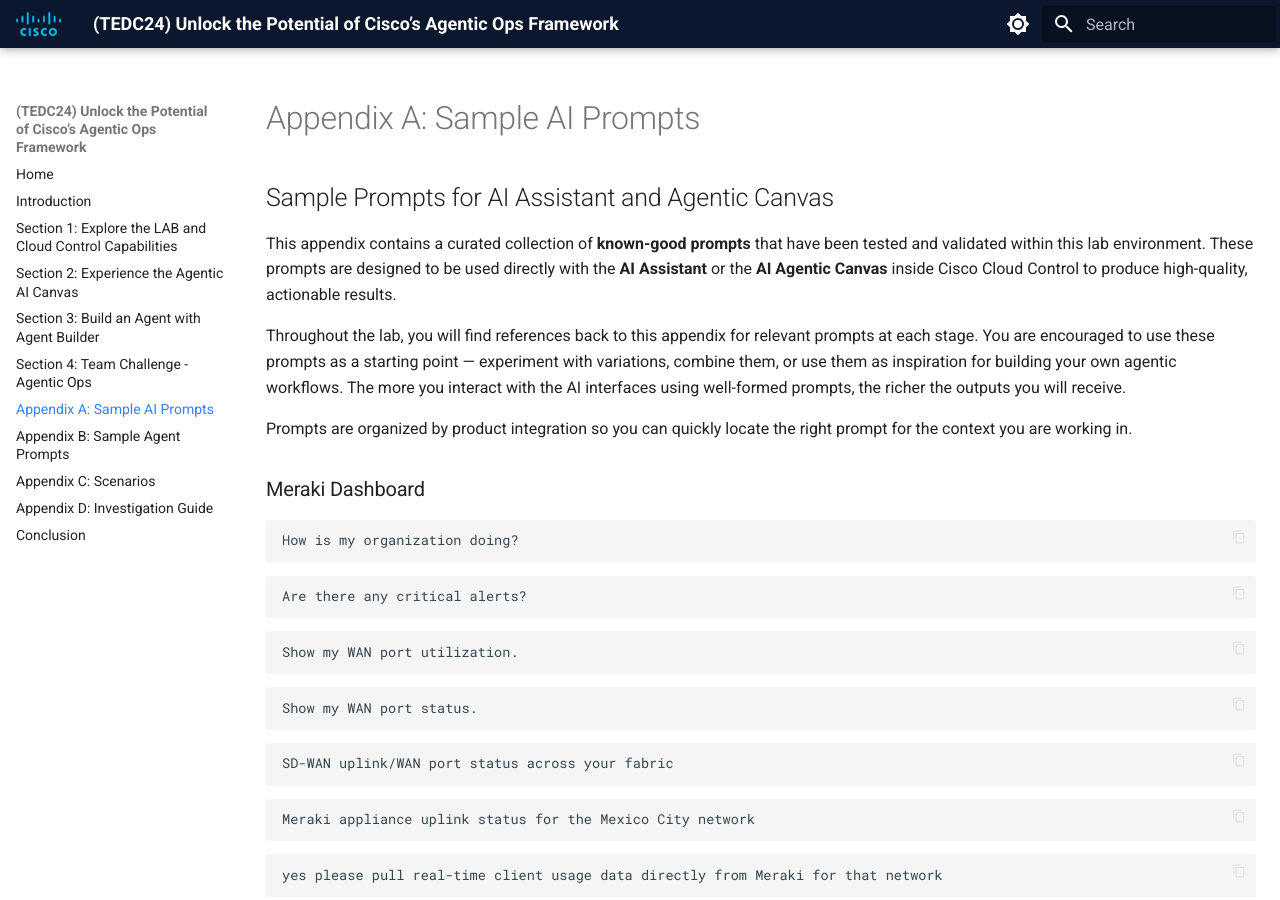
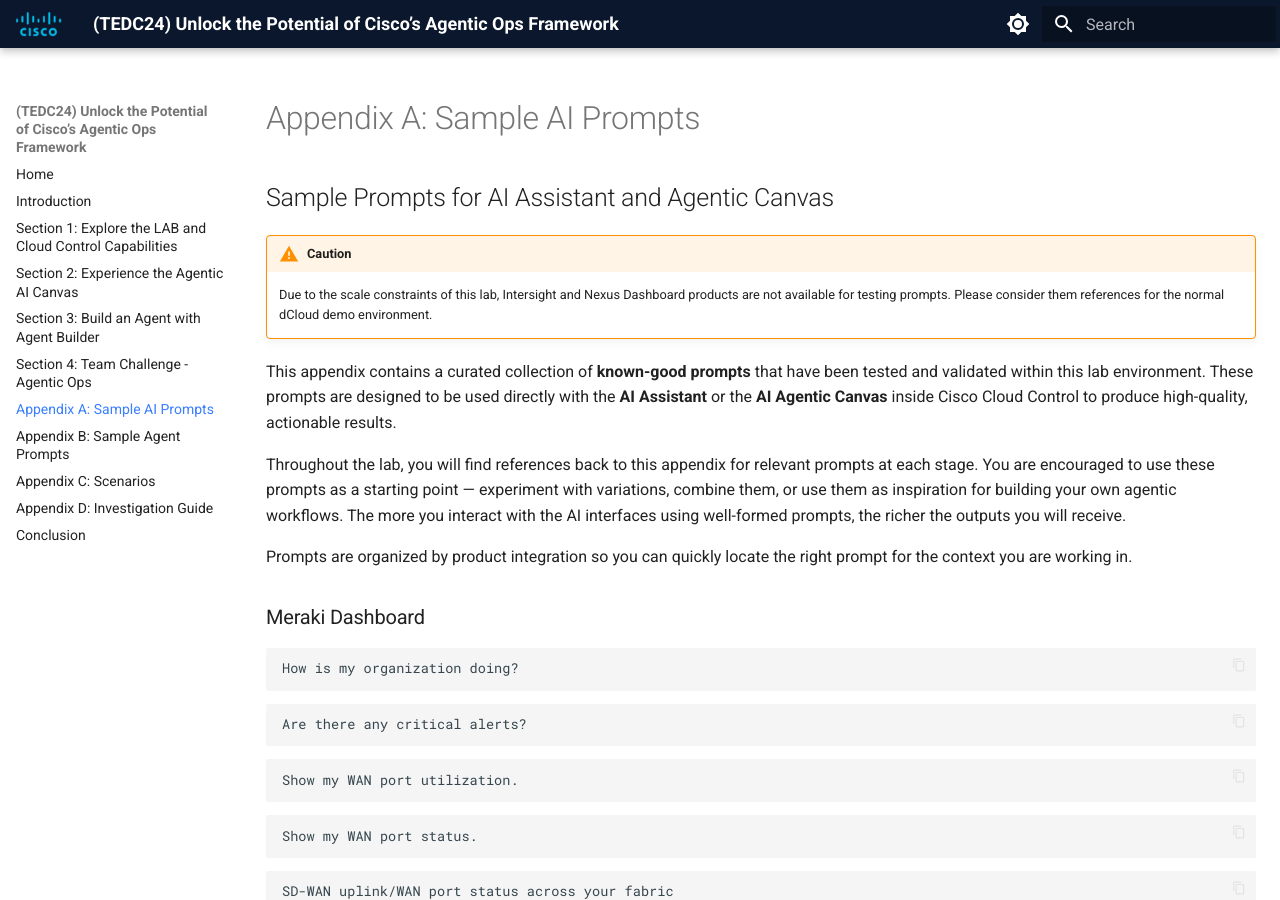
Before and after one commit to mokuma56/tedcn24-01-fy27, an MkDocs documentation site: the page built from docs/appendix-a-sample-ai-prompts/index.md, in a window 1280 px wide and 900 px high. Built offline with MkDocs 1.6.1 and Material for MkDocs 9.7.7, drawn with Linux system fonts in a browser that asks for light colours.

Commit message:
Update lab guide — 2026-08-06 10:37

```diff
--- a/docs/appendix-a-sample-ai-prompts/index.md
+++ b/docs/appendix-a-sample-ai-prompts/index.md
@@ -3,6 +3,9 @@
 ## Sample Prompts for AI Assistant and Agentic Canvas
 
 
+
+!!! warning "Caution"
+    Due to the scale constraints of this lab, Intersight and Nexus Dashboard products are not available for testing prompts. Please consider them references for the normal dCloud demo environment.
 
 This appendix contains a curated collection of **known-good prompts** that have been tested and validated within this lab environment. These prompts are designed to be used directly with the **AI Assistant** or the **AI Agentic Canvas** inside Cisco Cloud Control to produce high-quality, actionable results.
 
```
Also changed, not shown: docs/section-1-explore-the-lab-and-cloud-control-capabilities/index.md (+9 -4 lines), 1 other file.
